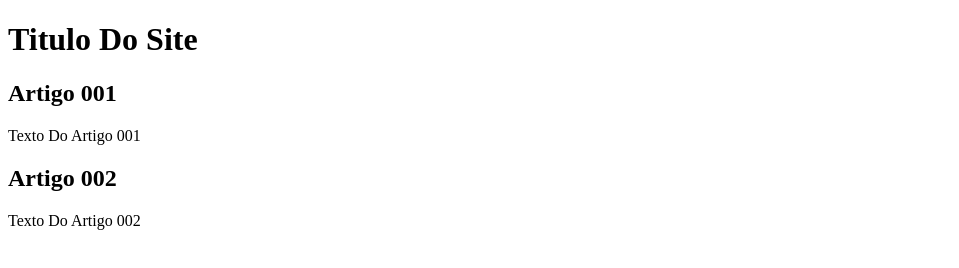
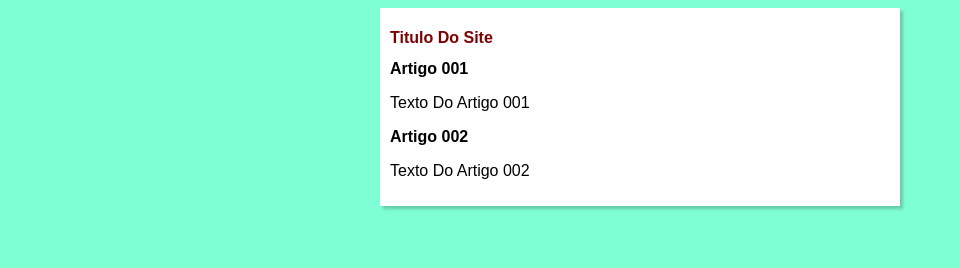
Before and after one commit to AndreMikaelSiqueira/projeto-site, a plain HTML site: page index.html in a window 1280 px wide. Shown: the whole page, without its empty margins (0-959 px from the left). Drawn offline with Linux system fonts and the light colour scheme.

Commit message:
iniciei o design

```diff
--- a/index.html
+++ b/index.html
@@ -5,6 +5,7 @@
     <meta http-equiv="X-UA-Compatible" content="IE=edge">
     <meta name="viewport" content="width=device-width, initial-scale=1.0">
     <title>Projeto-De-Site</title>
+    <link rel="stylesheet" href="style.css">
 </head>
 <body>
     <main>
--- /dev/null
+++ b/style.css
@@ -0,0 +1,17 @@
+* {
+    font-family: Arial, Helvetica, sans-serif;
+    font-size: 16px;
+}
+body {
+    background-color: aquamarine;
+}
+h1 {
+    color:rgb(126, 1, 1);
+}
+main {
+    background-color:white;
+    width: 500px;
+    margin: auto;
+    padding: 10px;
+    box-shadow: 3px 3px 3px rgba(0, 0, 0, 0.205);
+}
```
